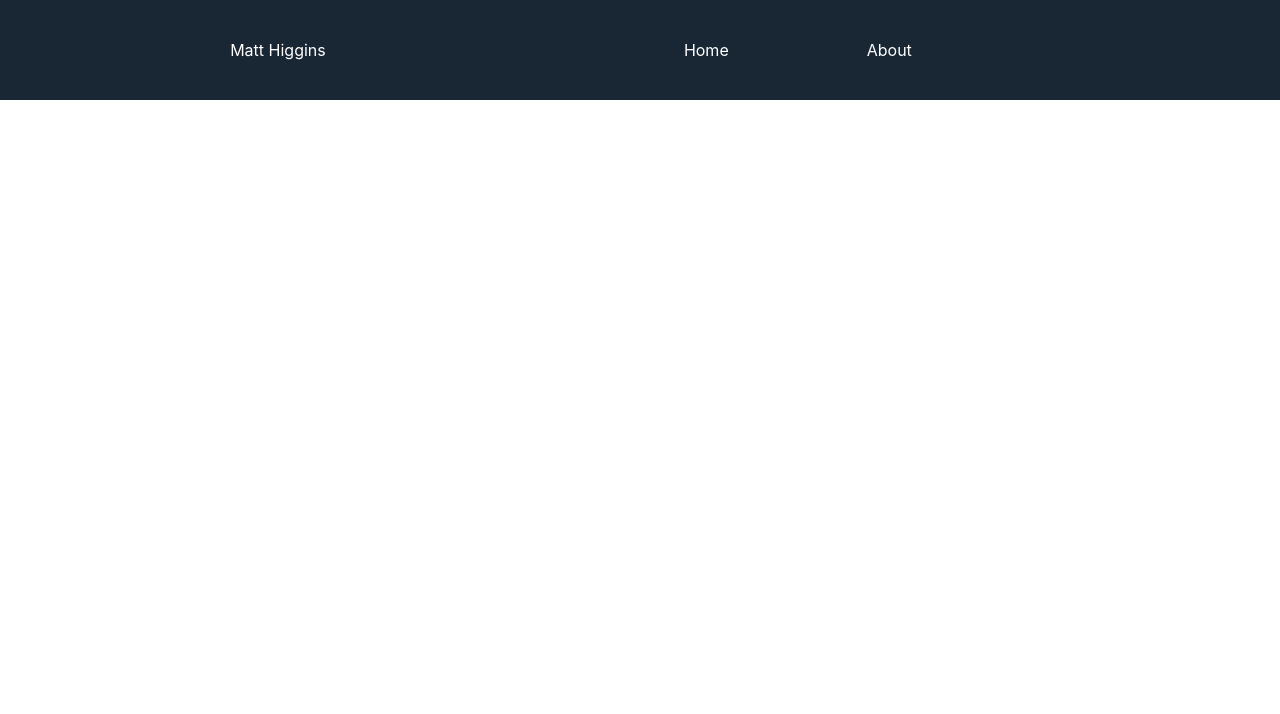
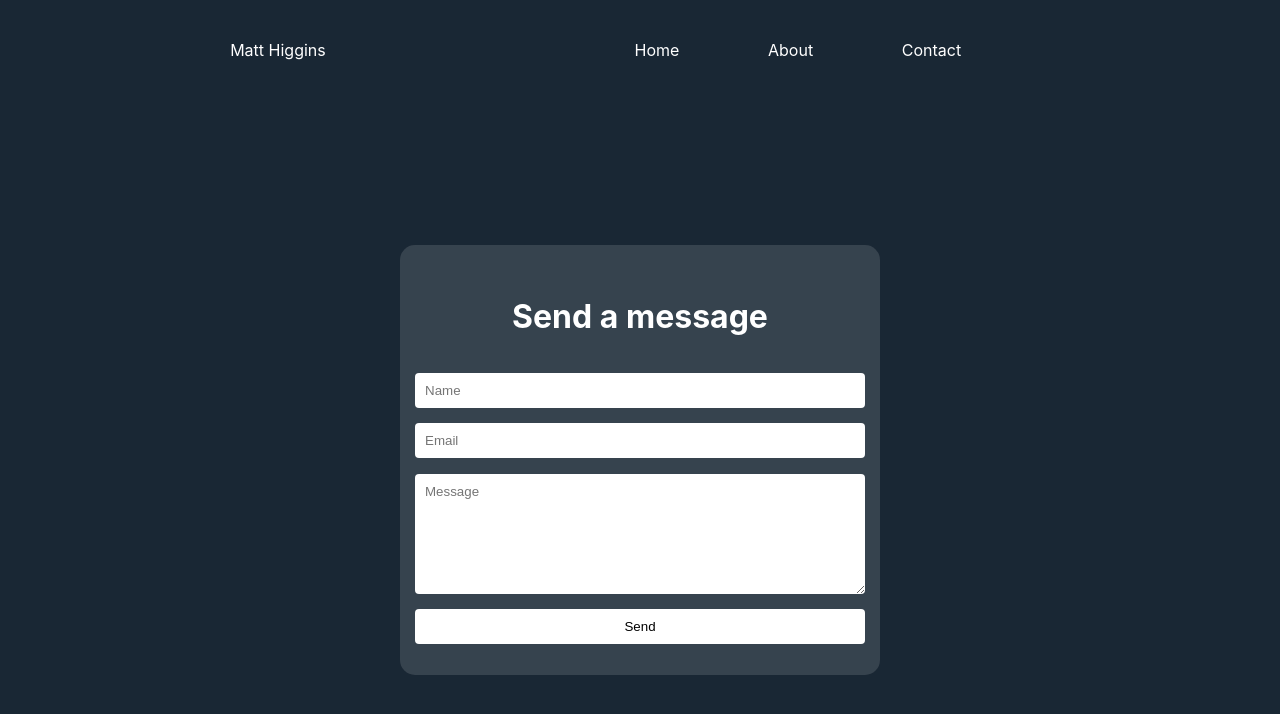
Before and after one commit to matthewhiggins415/mattsPortfolio, a React (Create React App) app: page /contact in a window 1280 px wide. Shown: the top 714 px of the page. Built offline with nearby package versions, Linux system fonts and the light colour scheme.

Commit message:
added contact form.

```diff
--- a/package.json
+++ b/package.json
@@ -4,6 +4,7 @@
   "homepage": "https://matthewhiggins415.github.io/mattsPortfolio/",
   "private": true,
   "dependencies": {
+    "@emailjs/browser": "^3.4.0",
     "@testing-library/jest-dom": "^5.16.2",
     "@testing-library/react": "^12.1.3",
     "@testing-library/user-event": "^13.5.0",
--- a/src/App.js
+++ b/src/App.js
@@ -7,6 +7,7 @@ import Skills from './Views/Skills'
 import About from './Views/About'
 import Projects from './Views/Projects'
 import GlobalStyle from './globalStyles'
+import { ContactUs } from './Views/ContactUs'
 
 const Container = styled.div`
   width: 0px;
@@ -23,6 +24,7 @@ const App = () => {
         <Route path="/about" element={< About/>}/>
         <Route path="/projects" element={<Projects />}/>
         <Route path="/skills" element={< Skills/>}/>
+        <Route path="/contact" element={< ContactUs />}/>
       </Routes>
     </Router>
   );
--- a/src/Components/Navbar.js
+++ b/src/Components/Navbar.js
@@ -35,6 +35,7 @@ const Navbar = () => {
       <LinkContainer>
         <Link style={style} to="/home">Home</Link>
         <Link style={style} to="/about">About</Link>
+        <Link style={style} to="/contact">Contact</Link>
       </LinkContainer>
     </Container>
   )
--- /dev/null
+++ b/src/Views/ContactUs.js
@@ -0,0 +1,96 @@
+import React, { useRef, useState } from 'react';
+import emailjs from '@emailjs/browser';
+import styled from 'styled-components'
+import { motion } from 'framer-motion'
+
+const Container = styled.div`
+  width: 100vw;
+  height: 90vh;
+  display: flex;
+  align-items: center;
+  background-color: #192734;
+  justify-content: center;
+`
+
+const Form = styled.form`
+  padding: 15px;
+  height: 50vh;
+  width: 50%;
+  max-width: 450px;
+  background-color: rgba(233, 233, 233, 0.14);
+  border-radius: 15px;
+  display: flex;
+  flex-direction: column;
+  justify-content: space-evenly;
+`
+
+const H1 = styled.h1`
+  color: white;
+  text-align: center;
+`
+
+const SentH1 = styled(motion.h1)`
+  color: white;
+  padding: 15px;
+  border-radius: 15px;
+  background-color: rgba(233, 233, 233, 0.14);
+`
+const Input = styled(motion.input)`
+  padding: 10px;
+  outline: none;
+  border-radius: 4px;
+  background-color: #fff;
+  border: none;
+`
+const Textarea = styled.textarea`
+  outline: none;
+  border: none;
+  border-radius: 4px;
+  padding: 10px;
+  height: 100px;
+  font-family: Arial;
+`
+
+export const ContactUs = () => {
+  const form = useRef();
+  const [sent, setSent] = useState(false)
+
+  const sendEmail = (e) => {
+    e.preventDefault();
+
+    emailjs.sendForm('service_7qg7crn', 'template_cu3saq8', form.current, '6VTPrDcj2tpepyKyb')
+      .then((result) => {
+          if (result.text === "OK") {
+            console.log('all good here.')
+            setSent(true)
+          }
+      }, (error) => {
+          console.log(error.text);
+      });
+  };
+
+  return (
+    <Container>
+      {
+        sent ?
+        <SentH1
+        animate={{
+          x: 0,
+          y: -100,
+          scale: 1,
+          rotate: 0,
+        }}
+        >
+          Sent ✅
+        </SentH1> :
+      <Form ref={form} onSubmit={sendEmail}>
+        <H1>Send a message</H1>
+        <Input placeholder="Name" type="text" name="user_name" required/>
+        <Input placeholder="Email" type="email" name="user_email" required/>
+        <Textarea placeholder="Message" name="message" required/>
+        <Input type="submit" value="Send" whileHover={{ scale: 1.05, cursor: 'pointer'}}/>
+      </Form>
+      }
+    </Container>
+  );
+};
--- a/src/Views/Home.js
+++ b/src/Views/Home.js
@@ -86,7 +86,7 @@ const SkillSection = styled.div`
   flex-wrap: wrap;
 `
 
-const ProjectCard = styled.div`
+const ProjectCard = styled(motion.div)`
   height: auto;
   width: 30%;
   max-width: 275px;
```
Also changed, not shown: 1 other file (tests, documents, lock files or other folders).
